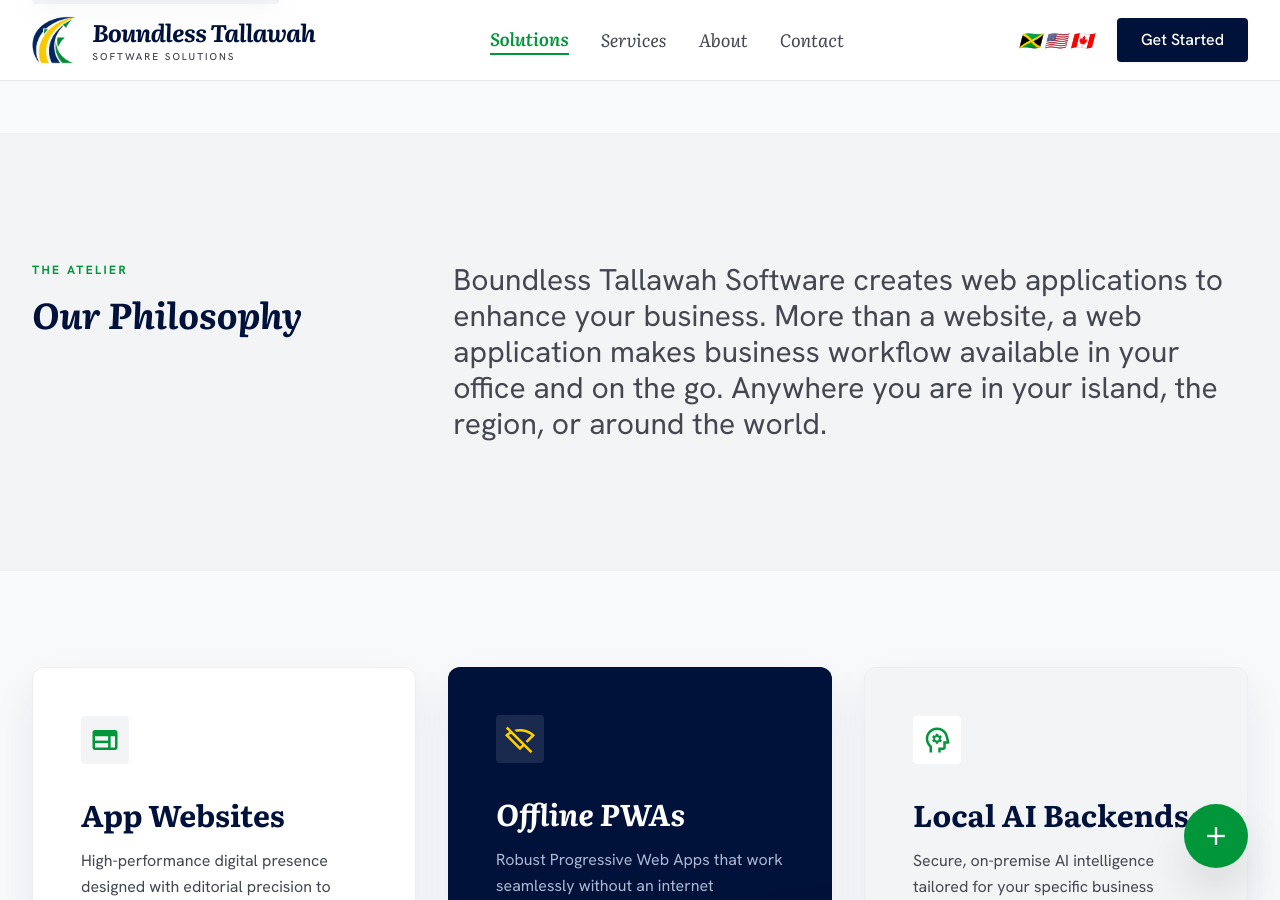
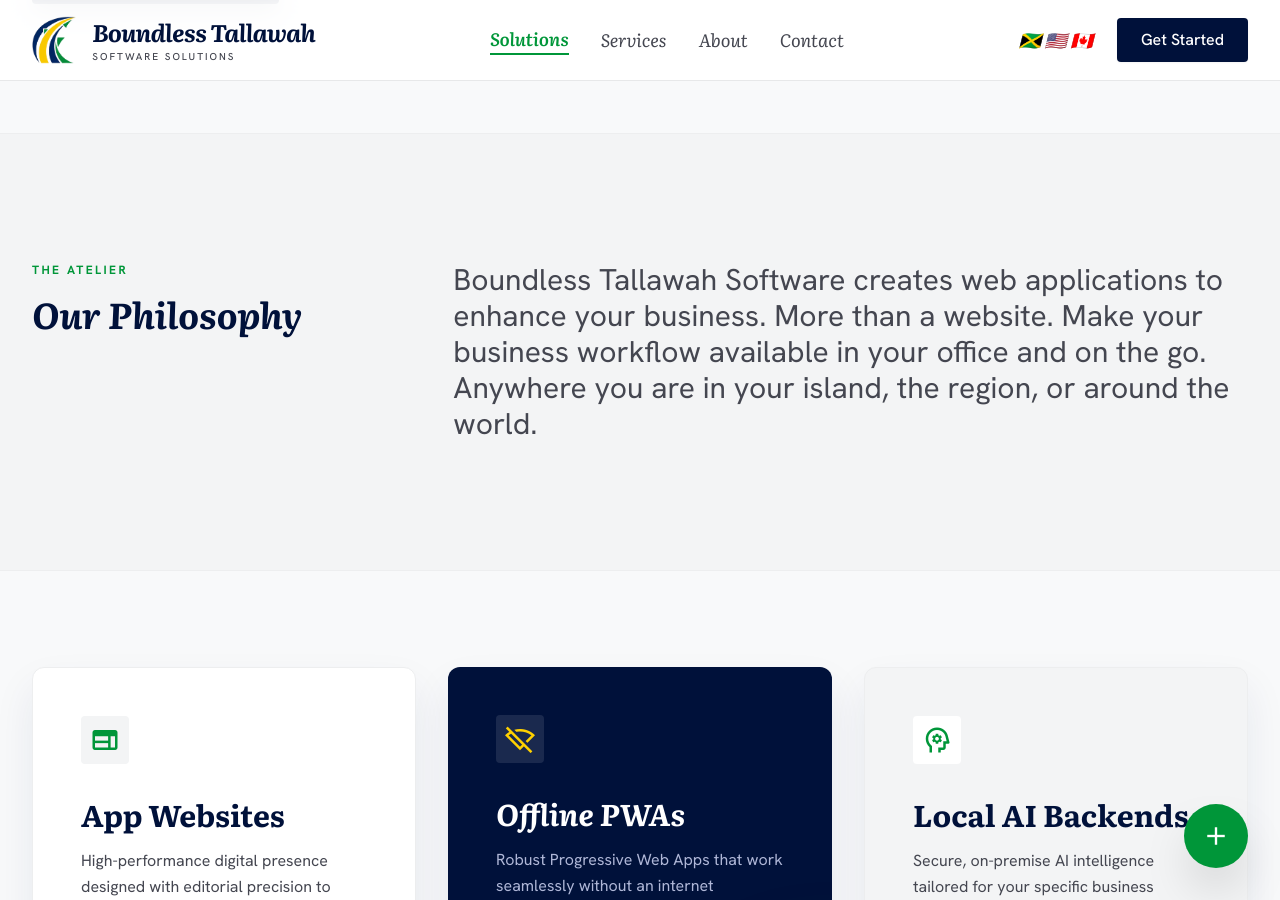
Before and after one commit to Boundless-Tallawah-Software/boundless-tallawah-software.github.io, a Jekyll site: the page built from index.md, in a window 1280 px wide and 900 px high, scrolled down 697 px. Built offline with Jekyll 4.4.1, drawn with Linux system fonts in a browser that asks for light colours; nearby versions of some CDN libraries.

Commit message:
Revise about section wording for clarity and impact

```diff
--- a/_includes/about-section.html
+++ b/_includes/about-section.html
@@ -7,7 +7,7 @@
       </div>
       <div class="md:col-span-8">
         <p class="text-2xl md:text-3xl font-body leading-relaxed text-on-surface-variant">
-          <span class="company">Boundless Tallawah Software</span> creates web applications to enhance your business. More than a website, a web application makes business workflow available in your office and on the go. Anywhere you are in your island, the region, or around the world.
+          <span class="company">Boundless Tallawah Software</span> creates web applications to enhance your business. More than a website. Make your business workflow available in your office and on the go. Anywhere you are in your island, the region, or around the world.
         </p>
       </div>
     </div>
```
